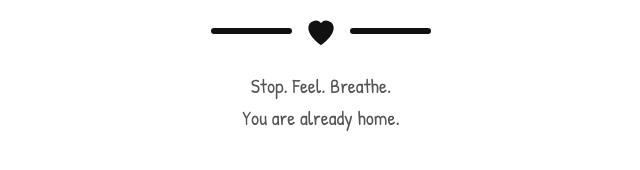
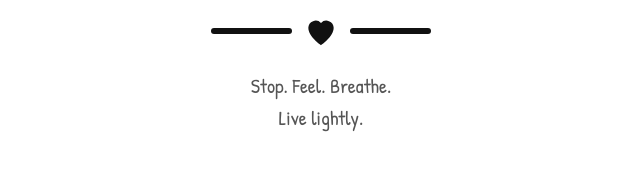
Before and after one commit to Burtwa/stopfeelbreathe, a plain HTML site: page index.html in a window 1280 px wide. Shown: the part 3288-3458 px from the top of the page, 319-959 px from the left. Drawn offline with Linux system fonts and the light colour scheme.

Commit message:
Update footer text in index.html

```diff
--- a/index.html
+++ b/index.html
@@ -104,7 +104,7 @@ img.cat{display:block;height:auto;max-width:100%}
 
 <footer>
   <div class="rule"><i></i><svg viewBox="0 0 24 24" aria-hidden="true"><path fill="currentColor" d="M12 21s-8-5.3-8-11a4.6 4.6 0 0 1 8-3 4.6 4.6 0 0 1 8 3c0 5.7-8 11-8 11z"/></svg><i></i></div>
-  <p>Stop. Feel. Breathe.<br>You are already home.</p>
+  <p>Stop. Feel. Breathe.<br>Live lightly.</p>
 </footer>
 
 <script>
```
